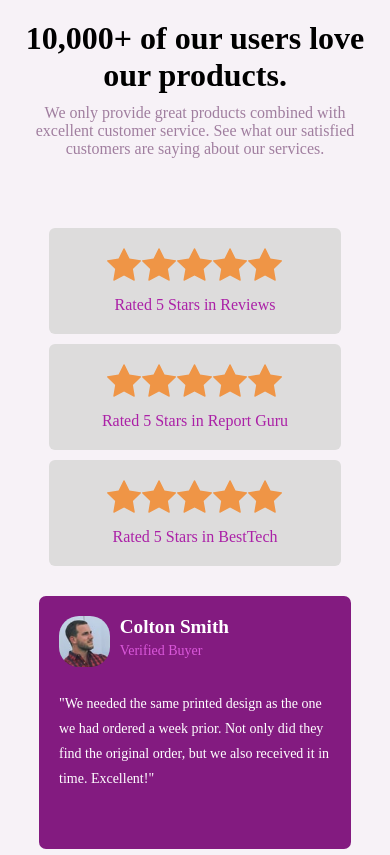
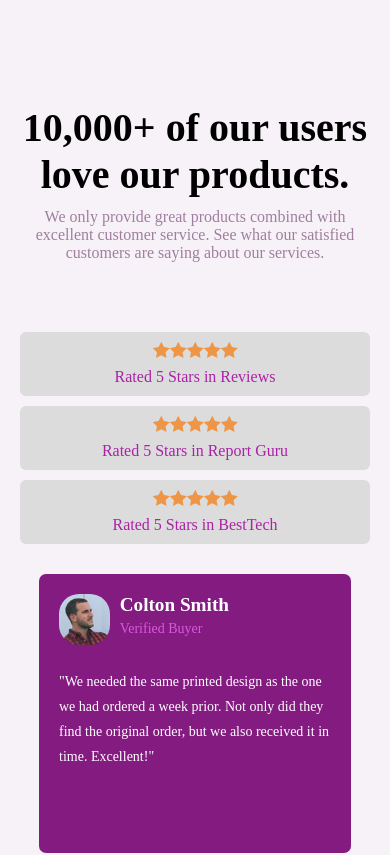
Before and after one commit to Reedonetech/social-project, a plain HTML site: page index.html in a window 390 px wide. Shown: the top 855 px of the page. Drawn offline with Linux system fonts and the light colour scheme.

Commit message:
updated changes

```diff
--- a/index.html
+++ b/index.html
@@ -1,23 +1,26 @@
 <!DOCTYPE html>
 <html lang="en">
+
 <head>
     <meta charset="UTF-8">
     <meta name="viewport" content="width=device-width, initial-scale=1.0">
     <title>Document</title>
     <link rel="stylesheet" href="proof.css">
 </head>
+
 <body>
     <main>
         <div class="parent-div">
             <div class="up">
                 <div class="left-div">
-                    <h1><b>10,000+ of our users love our products.</b></h1>
+                    <h1>10,000+ of our users love our products.</h1>
                     <p>We only provide great products combined with excellent customer service.
                         See what our satisfied customers are saying about our services.</p>
                 </div>
                 <div class="b">
+                    <div>
                         <div class="c">
-                        <div class="try " style="display: flex;">
+                            <div class="try1 " style="display: flex;">
                                 <img src="/images/icon-star.svg" alt="">
                                 <img src="/images/icon-star.svg" alt="">
                                 <img src="/images/icon-star.svg" alt="">
@@ -26,8 +29,10 @@
                             </div>
                             <p>Rated 5 Stars in Reviews</p>
                         </div>
+                    </div>
+                    <div>
                         <div class="d">
-                         <div class="try " style="display: flex;">
+                            <div class="try2 " style="display: flex;">
                                 <img src="/images/icon-star.svg" alt="">
                                 <img src="/images/icon-star.svg" alt="">
                                 <img src="/images/icon-star.svg" alt="">
@@ -36,8 +41,11 @@
                             </div>
                             <p>Rated 5 Stars in Report Guru</p>
                         </div>
+                    </div>
+
+                    <div>
                         <div class="e">
-                       <div  class="try " style="display: flex;" >
+                            <div class="try3 " style="display: flex;">
                                 <img src="/images/icon-star.svg" alt="">
                                 <img src="/images/icon-star.svg" alt="">
                                 <img src="/images/icon-star.svg" alt="">
@@ -46,6 +54,8 @@
                             </div>
                             <p>Rated 5 Stars in BestTech</p>
                         </div>
+                    </div>
+
                 </div>
             </div>
             <div class="down">
@@ -73,7 +83,7 @@
                             </div>
                             <div class="mark">
                                 <h4>Irene Roberts</h4>
-                                <p  style="color: hsl(300, 64%, 60%)">Verified Buyer</p>
+                                <p style="color: hsl(300, 64%, 60%)">Verified Buyer</p>
                             </div>
                         </div>
                         <p class="customer">"Customer service is always excellent and very quick turn around. Completely
@@ -88,7 +98,7 @@
                             </div>
                             <div class="mark">
                                 <h4>Anne Wallace</h4>
-                                <p  style="color: hsl(300, 64%, 60%)">Verified Buyer</p>
+                                <p style="color: hsl(300, 64%, 60%)">Verified Buyer</p>
                             </div>
                         </div>
                         <p class="customer2">"Put an order with this company and can only praise them for the very high
@@ -99,4 +109,5 @@
         </div>
     </main>
 </body>
+
 </html>
--- a/proof.css
+++ b/proof.css
@@ -3,18 +3,13 @@
     margin: 0;
     box-sizing: border-box;
 }
-/* body{
-    display: flex;
-    width: 100%;
-    height: 100vh;
 
-} */
+
 body{
     display: flex;
     align-items: center;
     justify-content: center;
     flex-direction: column;
-
     background-color: hsl(300, 24%, 96%);
 }
 .parent-div{
@@ -22,8 +17,7 @@ body{
     flex-direction: column;
     align-items: center;
     justify-content: center;
-    /* width: 100%;
-    height: 100vh; */
+    padding-top: 10vh;
 }
 .up{
     display: flex;
@@ -31,17 +25,22 @@ body{
     width: 70%;
     padding-bottom: 40px;
     gap: 40px;
-
+    align-items: center;
+    justify-content: center;
 }
 .left-div{
     display: flex;
     flex-direction: column;
-    /* width: 48vw; */
     gap: 10px;
 }
 .left-div p{
     font-size: 16px;
     color: hsl(302, 15%, 56%);
+    width: 60%;
+}
+.left-div h1{
+    font-size: 40px;
+    width: 50%;
 }
 .a{
     width: 20vw;
@@ -54,48 +53,52 @@ body{
     gap: 10px;
     margin-top: 30px;
 }
-
 .c{
-    /* width: 27vw;
-    height: 6vh; */
     background-color: rgb(221, 220, 220);
     align-items: center;
     display: flex;
-    gap: 15px;
+    gap: 10px;
     border-radius: 6px;
-    padding: 20px;
+    padding: 10px;
+    width: fit-content;
 }
 .c p{
     color:  hsl(302, 68%, 40%);
+    width: 13vw;
 }
 .d{
-    /* width: 30vw;
-    height: 6vh; */
     background-color: rgb(221, 220, 220);
     align-items: center;
     display: flex;
-    gap: 15px;
-    padding: 20px;
+    gap: 10px;
+    padding: 10px;
     border-radius: 6px;
-    margin-left: 40px;
+    width: fit-content;
+    /* padding-left: 20px; */
 }
+.b .d{
+    margin-left: 20px;
+}
+
 .d p{
     color:  hsl(302, 68%, 40%);
+    width: 15vw;
 }
 
 .e{
-    /* width: 33vw;
-    height: 6vh; */
     background-color: rgb(221, 220, 220);
     align-items: center;
     display: flex;
-    gap: 15px;
-    padding: 20px;
-    margin-left: 80px;
+    gap: 10px;
+    padding: 10px;
     border-radius: 6px;
+    margin-left: 70px;
+    width: fit-content;
+    /* margin-left: 10vw; */
 }
 .e p{
     color:  hsl(302, 68%, 40%);
+    width: 13vw;
 }
 
 .down{
@@ -219,16 +222,34 @@ body{
 @media screen and (max-width: 950px){
      .left-div{
         text-align: center;
+        width: 100%;
+     }
+     .left-div h1, .left-div p{
+        width: 100%;
+     }
+     .up{
+        width: 100%;
+        align-items: center;
      }
      h1{
-        width: 90vw;
+        width: 100%;
      }
      .d,.c, .e{
         display: flex;
         flex-direction: column;
-        width: 75vw;
+        width: 100%;
         margin: 0%;
         align-items: center;
+     }
+     .b p{
+        width: 100%;
+        display: flex ;
+        flex-direction: column;
+        align-items: center;
+     }
+
+     .b .d{
+        margin-left: 0;
      }
      .try img{
         width:  9vw;
@@ -240,7 +261,7 @@ body{
     }
     .colton,.wrap,.wrap2{
         width: 80vw;
-        height: 30vh;
+        height: 33vh;
 
     }
     .mark h4 {
@@ -259,11 +280,16 @@ body{
     .b{
         display: flex;
         flex-direction: column;
+        width: 100%;
     }
+
     .up{
         padding: 20px;
         display: flex;
         flex-direction: column;
         align-items: center;
     }
+    .customer1{
+        margin-bottom: 20px;
+    }
 }
```
Lines whose indentation alone changed are shown as unchanged.
